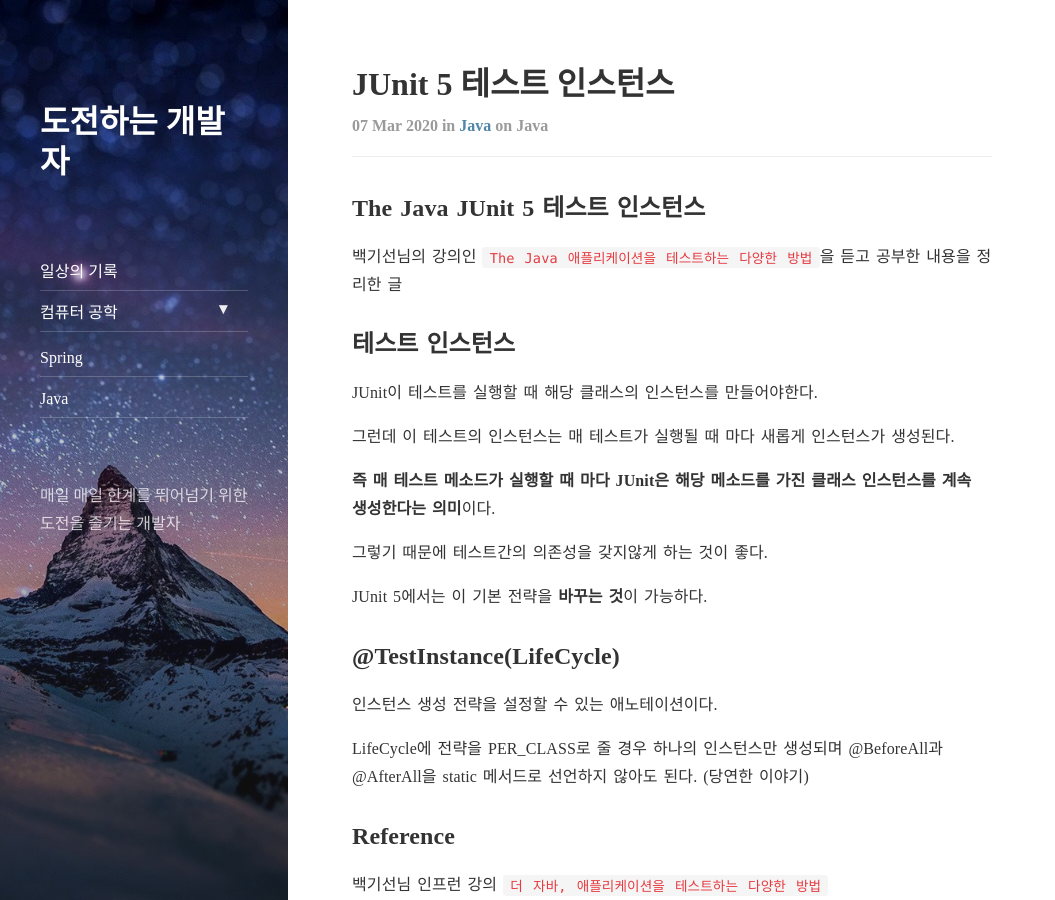
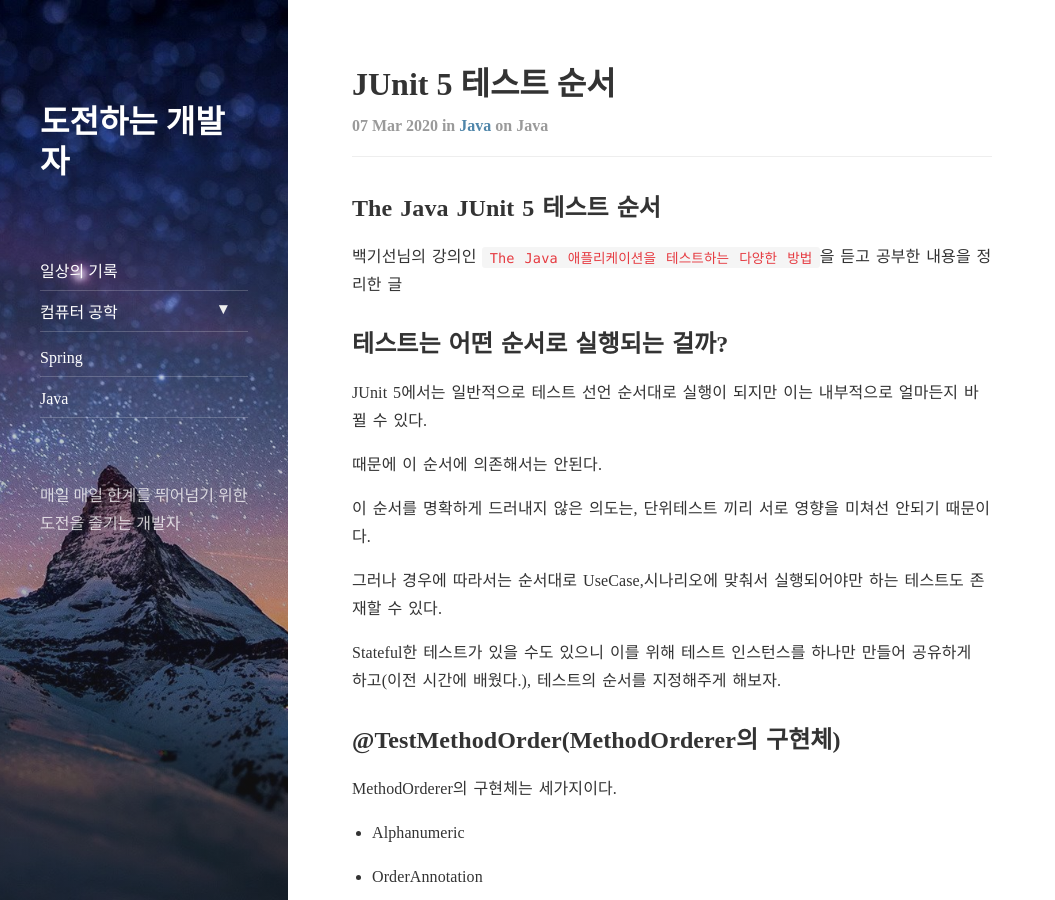
Before and after one commit to minkukjo/minkukjo.github.io, a Jekyll site: the page built from _posts/2020-03-07-Java-10.md, in a window 1280 px wide and 900 px high. Shown: the whole window, without its empty margins (0-1055 px from the left). Built offline with Jekyll 4.4.1, drawn with Linux system fonts in a browser that asks for light colours; nearby versions of some CDN libraries; some of the changed text lies outside the part shown.

Commit message:
오타 수정

```diff
--- a/_posts/2020-03-07-Java-10.md
+++ b/_posts/2020-03-07-Java-10.md
@@ -1,33 +1,47 @@
 ---
 layout: post
-title: JUnit 5 테스트 인스턴스
+title: JUnit 5 테스트 순서
 subtitle: ""
 categories: java
 tags: java
 comments: false
 ---
 
-## The Java JUnit 5 테스트 인스턴스
+## The Java JUnit 5 테스트 순서
 
 백기선님의 강의인 `The Java 애플리케이션을 테스트하는 다양한 방법`을 듣고 공부한 내용을 정리한 글
 
-## 테스트 인스턴스
+## 테스트는 어떤 순서로 실행되는 걸까?
 
-JUnit이 테스트를 실행할 때 해당 클래스의 인스턴스를 만들어야한다.
+JUnit 5에서는 일반적으로 테스트 선언 순서대로 실행이 되지만 이는 내부적으로 얼마든지 바뀔 수 있다.
 
-그런데 이 테스트의 인스턴스는 매 테스트가 실행될 때 마다 새롭게 인스턴스가 생성된다.
+때문에 이 순서에 의존해서는 안된다.
 
-**즉 매 테스트 메소드가 실행할 때 마다 JUnit은 해당 메소드를 가진 클래스 인스턴스를 계속 생성한다는 의미**이다.
+이 순서를 명확하게 드러내지 않은 의도는, 단위테스트 끼리 서로 영향을 미쳐선 안되기 때문이다.
 
-그렇기 때문에 테스트간의 의존성을 갖지않게 하는 것이 좋다.
+그러나 경우에 따라서는 순서대로 UseCase,시나리오에 맞춰서 실행되어야만 하는 테스트도 존재할 수 있다.
 
-JUnit 5에서는 이 기본 전략을 **바꾸는 것**이 가능하다.
+Stateful한 테스트가 있을 수도 있으니 이를 위해 테스트 인스턴스를 하나만 만들어 공유하게 하고(이전 시간에 배웠다.), 테스트의 순서를 지정해주게 해보자.
 
-## @TestInstance(LifeCycle)
+## @TestMethodOrder(MethodOrderer의 구현체)
 
-인스턴스 생성 전략을 설정할 수 있는 애노테이션이다.
+MethodOrderer의 구현체는 세가지이다.
 
-LifeCycle에 전략을 PER_CLASS로 줄 경우 하나의 인스턴스만 생성되며 @BeforeAll과 @AfterAll을 static 메서드로 선언하지 않아도 된다. (당연한 이야기)
+- Alphanumeric
+
+- OrderAnnotation
+
+- Random
+
+그 중 **OrderAnnotation**에 대해서 알아보자
+
+## OrderAnnotation
+
+OrderAnnotation으로 설정하면 단위 테스트에 @Order 애노테이션을 사용할 수 있는데, 기존 스프링에서 사용하던 @Order와 헷갈리지 않게 조심하자.
+
+대신 사용방법은 동일하다.
+
+낮은 값일 수록 더 높은 우선 순위가 있다.
 
 ## Reference
 
```
Also changed, not shown: _posts/2020-03-07-Java-07.md (+13 -7 lines).
